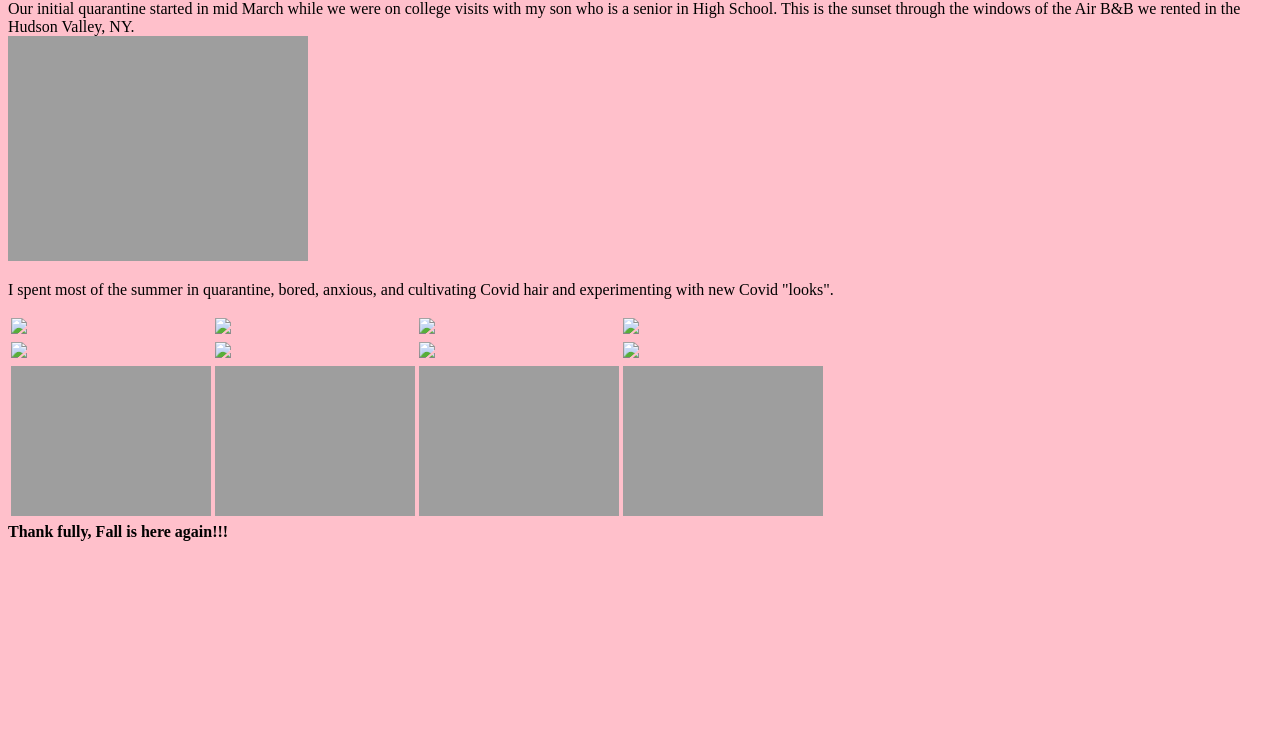
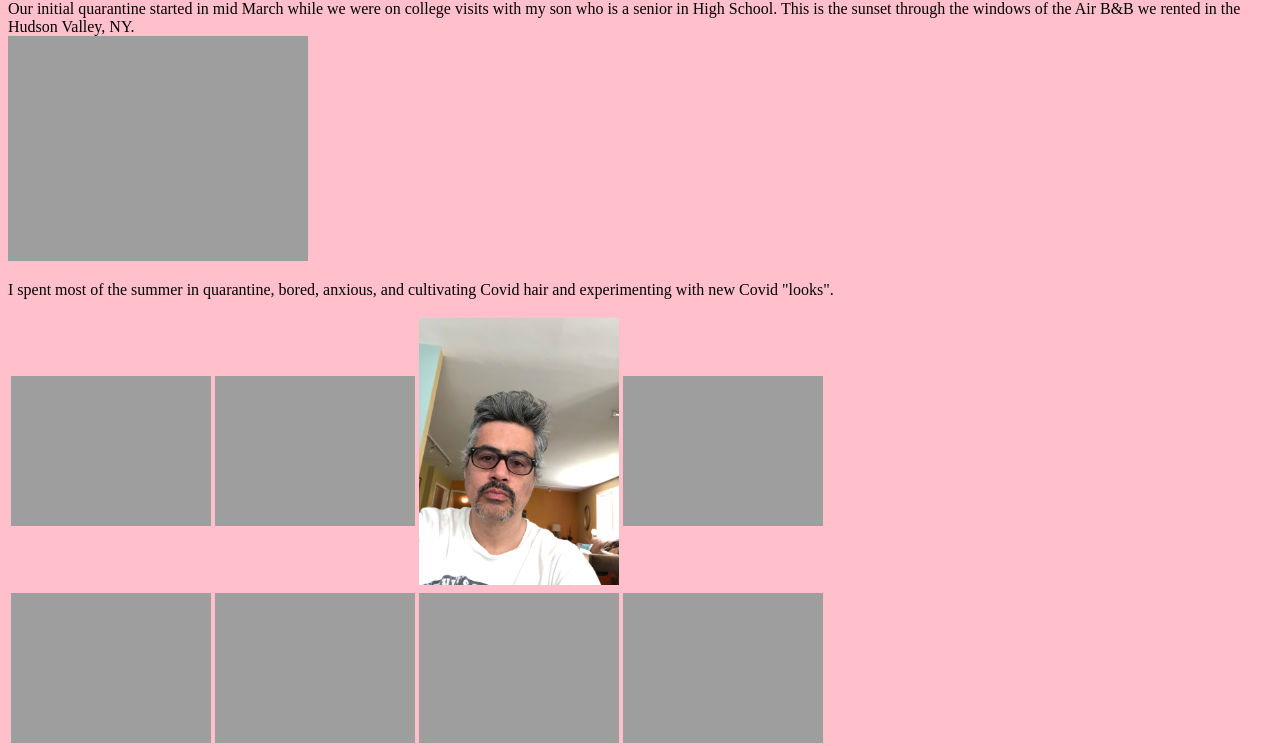
Before and after one commit to jparada70/DAAT222, a plain HTML site: page index.html in a window 1280 px wide. Shown: the part 323-1069 px from the top of the page. Before the commit the page ends 872 px from the top, so only its background shows below. Drawn offline with Linux system fonts and the light colour scheme; the site is published under a folder, as on GitHub Pages, so addresses that start at the root find nothing.

Commit message:
Update index.html

```diff
--- a/index.html
+++ b/index.html
@@ -18,18 +18,19 @@
 </p>
 
 <p>I spent most of the summer in quarantine, bored, anxious, and cultivating Covid hair and experimenting with new Covid "looks".</p>
-<table>
+
+  <table>
   <tr>
-    <td><img src="/images/1.jpg" width="200"></td>
-    <td><img src="/images/2.jpg" width="200"></td>
-    <td><img src="/images/3.jpg" width="200"></td>
-    <td><img src="/images/4.jpg" width="200"></td>
+    <td><img src="images/1.jpg" width="200"></td>
+    <td><img src="images/2.jpg" width="200"></td>
+    <td><img src="images/3.jpg" width="200"></td>
+    <td><img src="images/4.jpg" width="200"></td>
   </tr>
   <tr>
-    <td><img src="/images/5.jpg" width="200"></td>
-    <td><img src="/images/6.jpg" width="200"></td>
-    <td><img src="/images/7.jpg" width="200"></td>
-    <td><img src="/images/8.jpg" width="200"></td>
+    <td><img src="images/5.jpg" width="200"></td>
+    <td><img src="images/6.jpg" width="200"></td>
+    <td><img src="images/7.jpg" width="200"></td>
+    <td><img src="images/8.jpg" width="200"></td>
   </tr>
   <tr>
     <td><img src="images/9.jpg" width="200"></td>
@@ -39,6 +40,7 @@
   </tr>
 </table>
 
+
 <b>Thank fully, Fall is here again!!!</b>
 
 </body>
```
